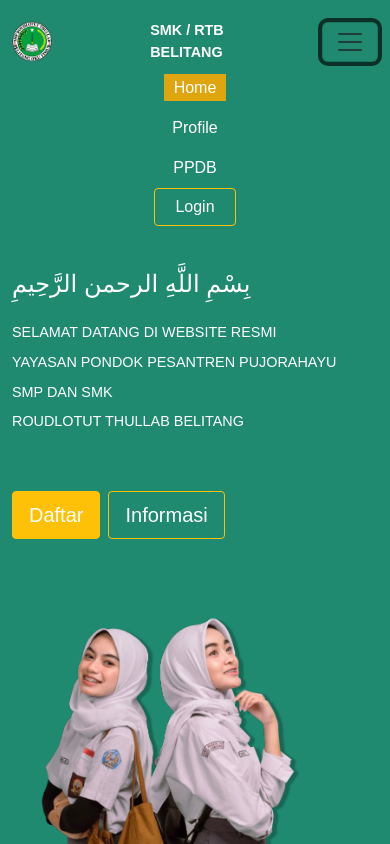
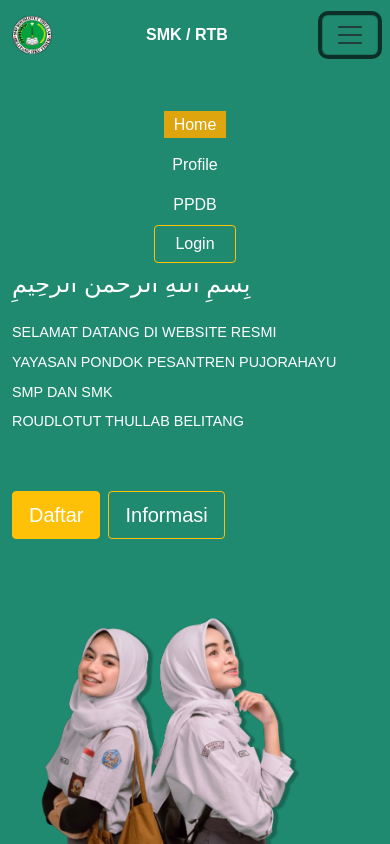
Before and after one commit to Herbisaptikopti/website-smk, a React (Vite) app: page / in a window 390 px wide. Both pictures are taken after a click on the button 350 px from the left and 41 px from the top of the page. Shown: the top 844 px of the page. Built offline with nearby package versions, Linux system fonts and the light colour scheme.

Commit message:
commit ke 5

```diff
--- a/src/assets/css/main.css
+++ b/src/assets/css/main.css
@@ -87,7 +87,12 @@ header {
     width: 40px;
 }
 .navbar .smk {
-    font-size: 0.9rem;
+    font-size: 1rem;
+}
+.navbar .hp {
+    background: #1F8A70;
+    margin-top: 30px;
+    padding: 20px;
 }
 .Homepage .header-box h1 {
     padding-top: 100px;
--- a/src/components/NavComponent.jsx
+++ b/src/components/NavComponent.jsx
@@ -26,9 +26,9 @@ const NavComponent = () => {
             <Navbar expand="lg" className={changeColor ? "color-active" : ""}>
                 <Container>
                     <img src={logosmp}></img>
-                    <Navbar.Brand href="#home" className='smk fw-bold mx-3'>SMK / RTB <br></br>BELITANG</Navbar.Brand>
+                    <Navbar.Brand href="#home" className='smk fw-bold mx-3'>SMK / RTB</Navbar.Brand>
                     <Navbar.Toggle aria-controls="basic-navbar-nav" />
-                    <Navbar.Collapse id="basic-navbar-nav">
+                    <Navbar.Collapse id="basic-navbar-nav" className="hp navbar-light">
                     <Nav className="mx-auto text-center">
                         {navLink.map((link) => {
                             return (
```
